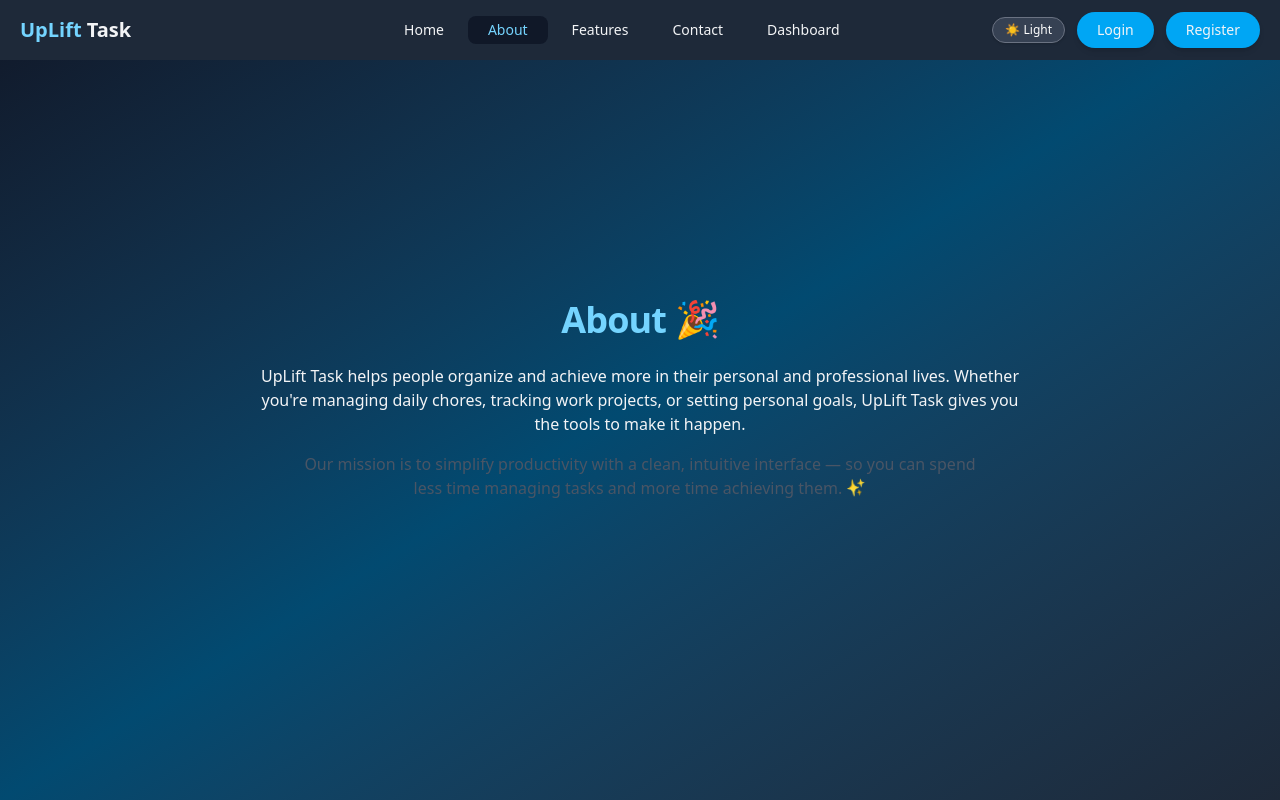
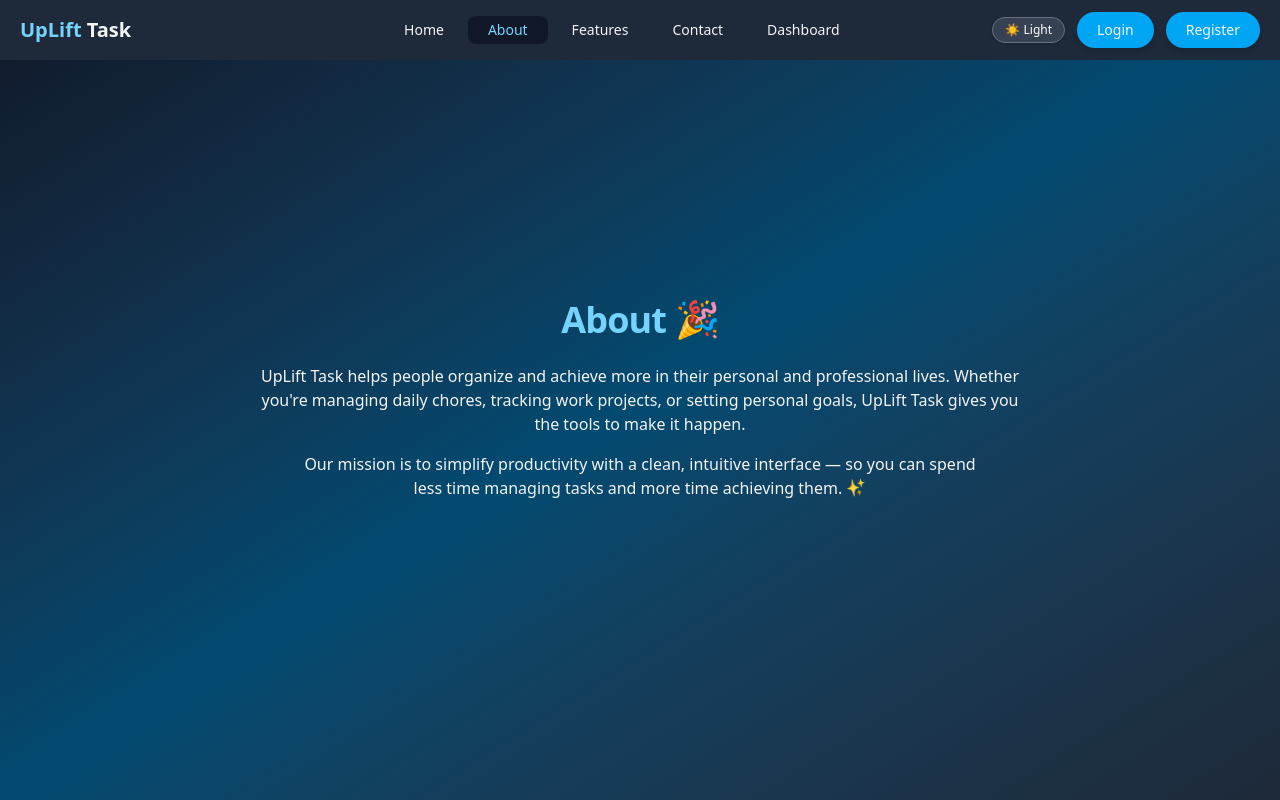
Before and after one commit to Devloper-Abhi/Apsarify-Uplift-Task, a React (Vite) app: page /About in a window 1280 px wide. Built offline with nearby package versions, Linux system fonts and the light colour scheme.

Commit message:
Minor Changes

```diff
--- a/src/Components/About.jsx
+++ b/src/Components/About.jsx
@@ -2,7 +2,7 @@ import React from "react";
 const About = ({ darkMode }) => (
   <div
     className={
-      `min-h-screen px-3 flex items-center justify-center transition-colors duration-300 px-4 overflow-hidden ` +
+      `min-h-screen flex items-center justify-center transition-colors duration-300 px-4 overflow-hidden ` +
       (darkMode
         ? "bg-gradient-to-br from-gray-900 via-sky-900 to-gray-800 text-gray-100"
         : "bg-gradient-to-br from-sky-100 via-white to-sky-200 text-black")
@@ -23,7 +23,7 @@ const About = ({ darkMode }) => (
         projects, or setting personal goals, UpLift Task gives you the tools to
         make it happen.
       </p>
-      <p className="max-w-2xl mx-auto text-gray-600 dark:text-gray-300 text-center animate-fade-in-delay2">
+      <p className="max-w-2xl mx-auto dark:text-white text-center animate-fade-in-delay2">
         Our mission is to simplify productivity with a clean, intuitive
         interface — so you can spend less time managing tasks and more time
         achieving them. <span className="inline-block animate-spin">✨</span>
```
